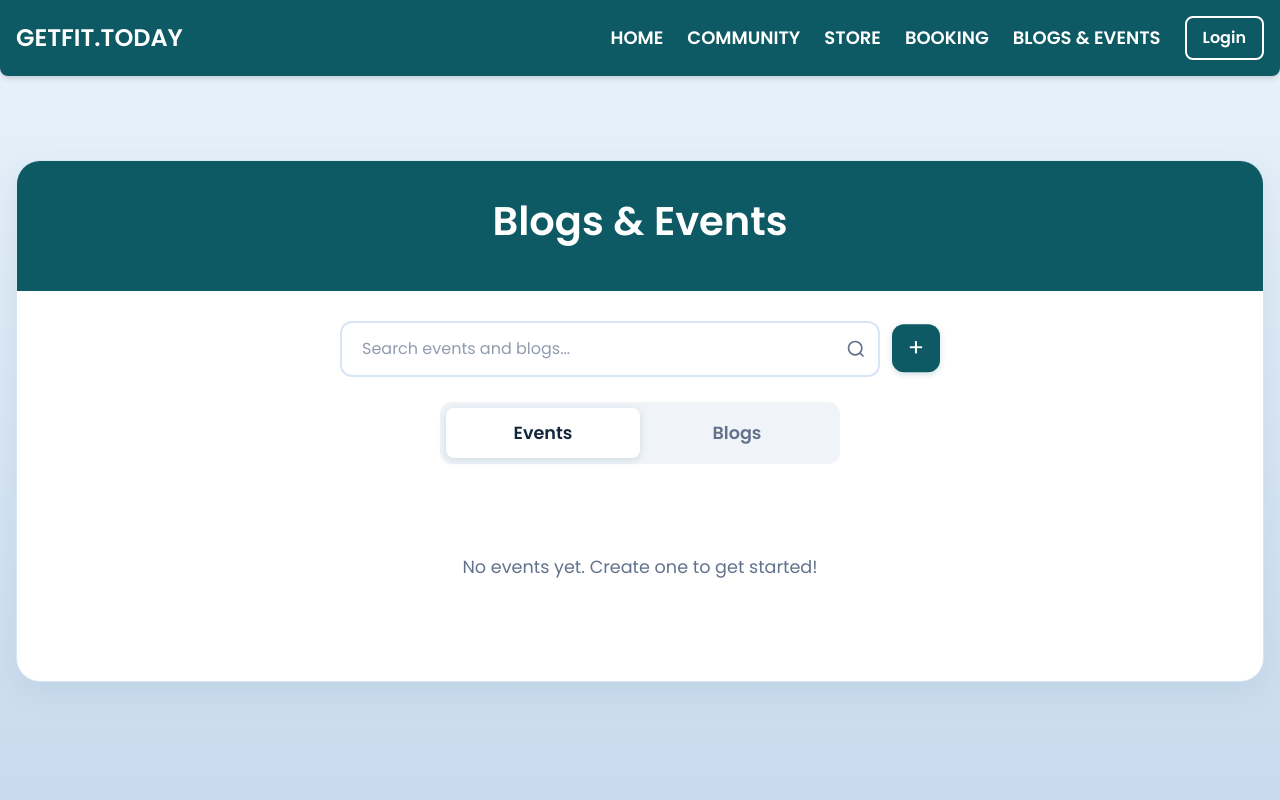
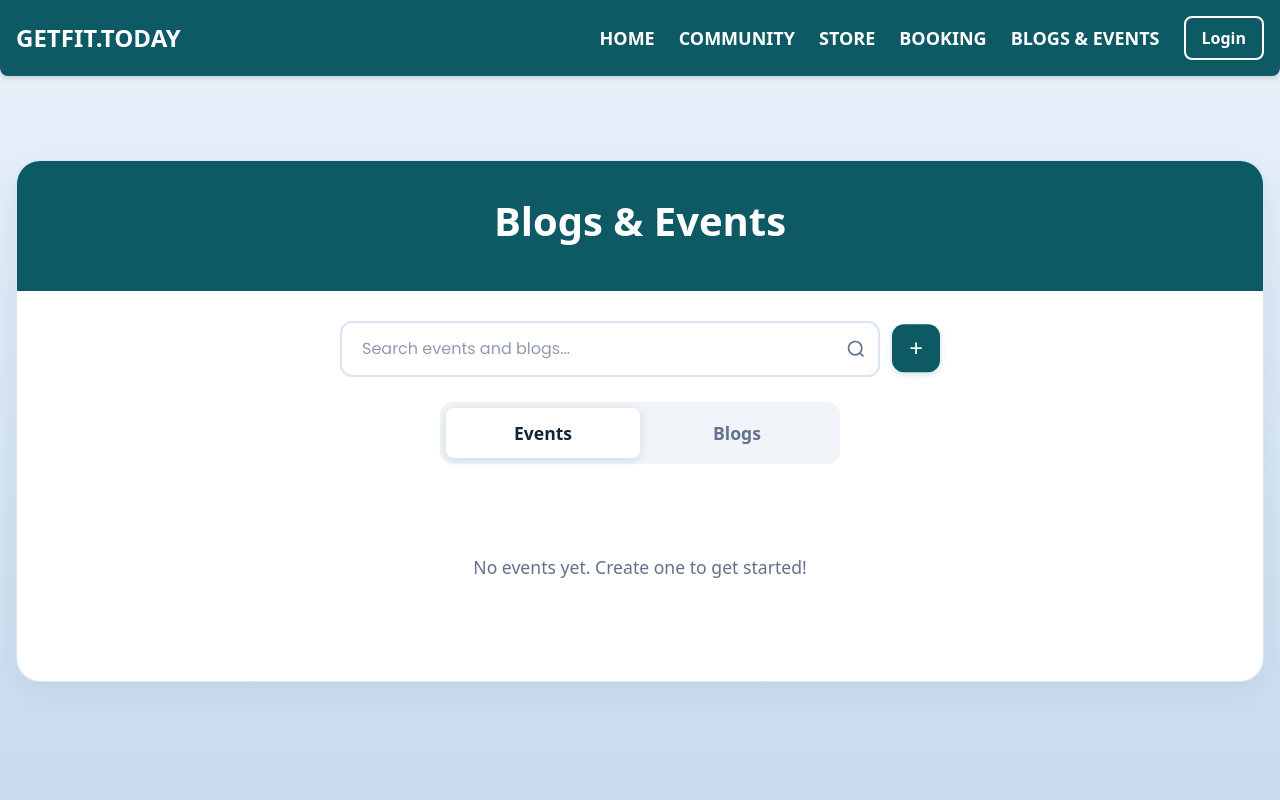
Before and after one commit to PBP-B01/getfittoday, a Django app: page /blognevent/ in a window 1280 px wide. Run offline with Django 5.2, Linux system fonts and the light colour scheme; data that the repository does not hold is empty; parts of the project's set-up code (start-up, migrations or seed data) failed here and were passed over; some libraries are stand-ins or nearby versions.

Commit message:
Minor Fixes

```diff
--- a/templates/base.html
+++ b/templates/base.html
@@ -6,17 +6,23 @@
   <meta name="viewport" content="width=device-width, initial-scale=1.0" />
   <title>{% block title %}GetFit.Today{% endblock %}</title>
 
-    <link rel="preconnect" href="https://fonts.googleapis.com">
-  <link rel="preconnect" href="https://fonts.gstatic.com" crossorigin>
-  <link rel="preload" as="style" href="https://fonts.googleapis.com/css2?family=Poppins:wght@400;600&display=swap">
   <link href="https://fonts.googleapis.com/css2?family=Poppins:wght@400;600&display=swap" rel="stylesheet">
+  <script>
+    tailwind = {
+      config: {
+        theme: {
+          extend: {
+            fontFamily: {
+              sans: ['Poppins', 'ui-sans-serif', 'system-ui', 'sans-serif']
+            }
+          }
+        }
+      }
+    }
+  </script>
+  <script src="https://cdn.tailwindcss.com"></script>
 
-    <script src="https://cdn.tailwindcss.com"></script>
-
-    <style>
-    *, ::before, ::after {
-        font-family: 'Poppins', ui-sans-serif, system-ui, sans-serif;
-    }
+  <style id="core-nav">
 
     #main-navbar #userMenu a,
     #main-navbar #mUserMenu a { color: var(--teal-700) !important; }
@@ -163,7 +169,8 @@
 </head>
 
 <body class="bg-blue-900 min-h-screen font-sans text-white {% block body_class %}{% endblock %}">
-    <nav id="main-navbar" class="p-4 flex items-center justify-between shadow-md rounded-b-lg sticky top-0 z-[2147483647] [isolation:isolate] hide-on-fullscreen bg-[var(--teal-600)] md:bg-yellow-500">
+  <!-- Navbar -->
+  <nav id="main-navbar" class="p-4 flex items-center justify-between shadow-md rounded-b-lg sticky top-0 z-[2147483647] [isolation:isolate] hide-on-fullscreen bg-[var(--teal-600)] md:bg-yellow-500">
     <div class="brand font-bold text-2xl text-white">GETFIT.TODAY</div>
 
     <div class="hidden md:flex items-center gap-6">
@@ -259,7 +266,7 @@
 
     <div id="mobile-menu" class="md:hidden hidden absolute top-full left-0 w-full rounded-b-lg py-4 z-50 shadow-md">
     <a href="{% url 'home:home' %}" class="block text-[var(--nav-text)] hover:text-gray-300 font-semibold text-lg px-4 py-2">HOME</a>
-    <a href="{% url 'community_list' %}" class="block text-[var(--nav-text)] hover:text-gray-300 font-semibold text-lg px-4 py-2">KOMUNITAS</a> {# <-- Fixed the # href #}
+    <a href="{% url 'community_list' %}" class="block text-[var(--nav-text)] hover:text-gray-300 font-semibold text-lg px-4 py-2"> COMMUNITY</a> {# <-- Fixed the # href #}
     <a href="{% url 'store:product_list' %}" class="block text-[var(--nav-text)] hover:text-gray-300 font-semibold text-lg px-4 py-2">STORE</a>
     {% if request.user.is_authenticated or request.session.is_admin %}
       <a href="{% url 'booking:page' %}" class="block text-[var(--nav-text)] hover:text-gray-300 font-semibold text-lg px-4 py-2">BOOKING</a>
```
